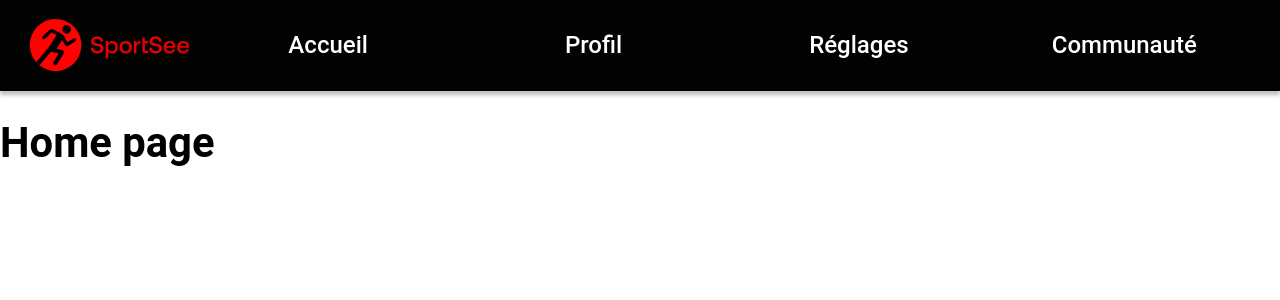
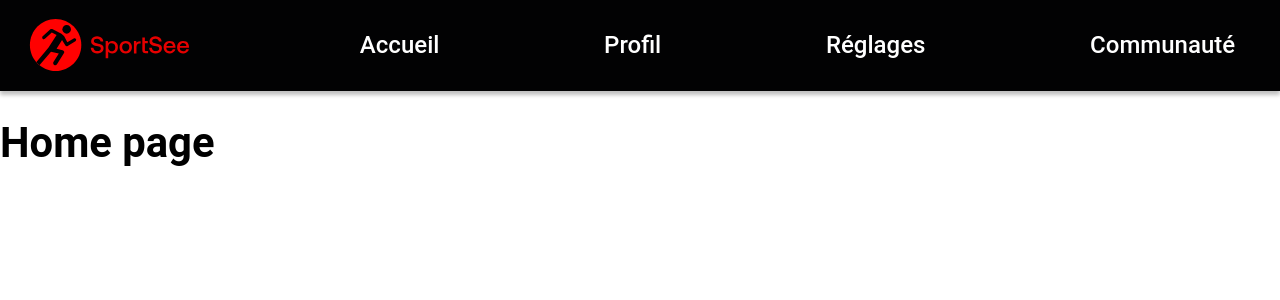
Before and after one commit to boysers/oc-SportSee, a React (Vite) app: page / in a window 1280 px wide. Shown: the top 300 px of the page. Built offline with nearby package versions, Linux system fonts and the light colour scheme; a web font is replaced by a local one.

Commit message:
fix:(header navbar): margin link

```diff
--- a/src/sass/layouts/_header.scss
+++ b/src/sass/layouts/_header.scss
@@ -11,21 +11,18 @@
 
 	img {
 		height: 100%;
+		margin-right: 88px;
 	}
 
 	ul {
 		list-style: none;
 
-		margin-left: 12px;
+		min-width: 1040px;
 
 		display: flex;
-		justify-content: space-between;
-		flex: 1;
-		gap: 12px;
+		justify-content: space-around;
 
 		li {
-			flex: 1;
-
 			a {
 				text-align: center;
 				height: 100%;
@@ -34,6 +31,7 @@
 				align-items: center;
 				justify-content: center;
 				text-decoration: none;
+				padding: 8px;
 
 				font-size: 24px;
 				color: #fff;
--- a/src/sass/pages/profile-page.scss
+++ b/src/sass/pages/profile-page.scss
@@ -1,5 +1,7 @@
 .ProfilePage {
-	margin: 64px 88px;
+	margin: 64px auto;
+	padding: 0 88px;
+	min-width: 1126px;
 
 	&__header {
 		margin-bottom: 72px;
```
